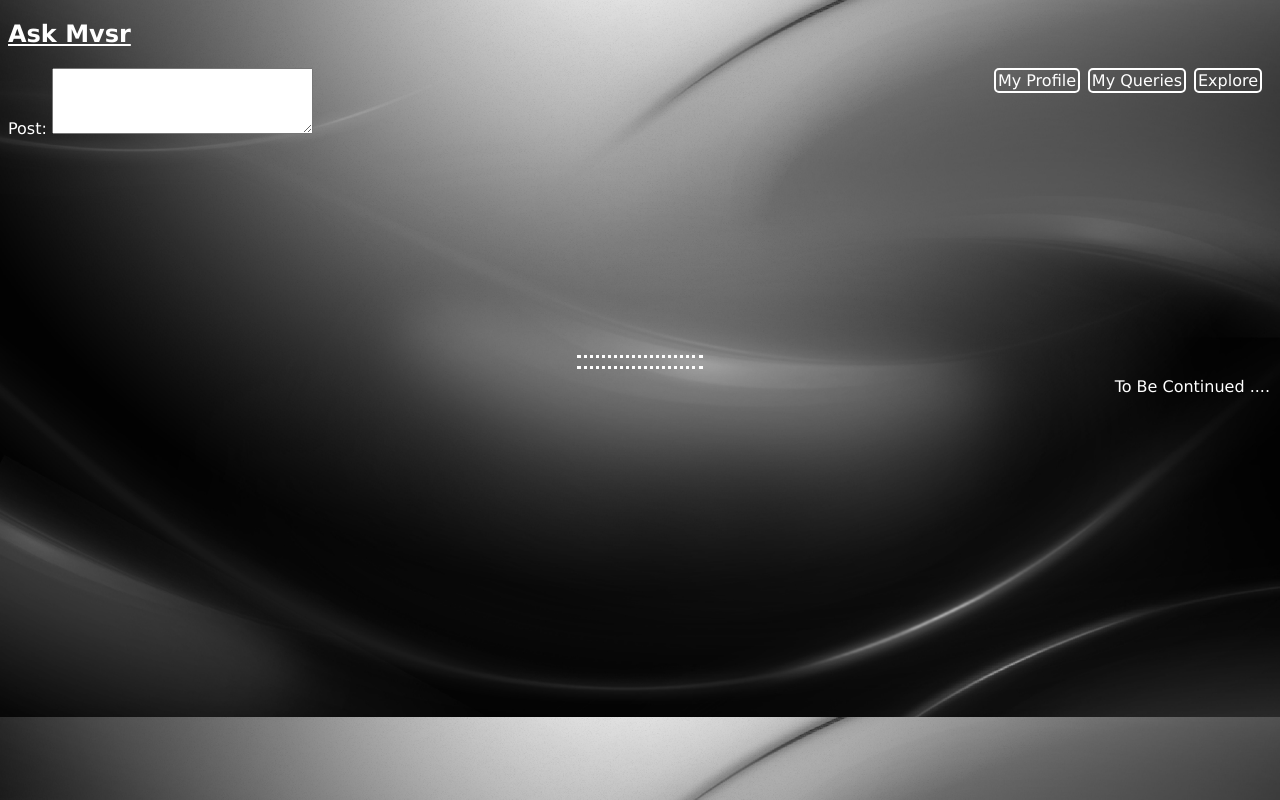
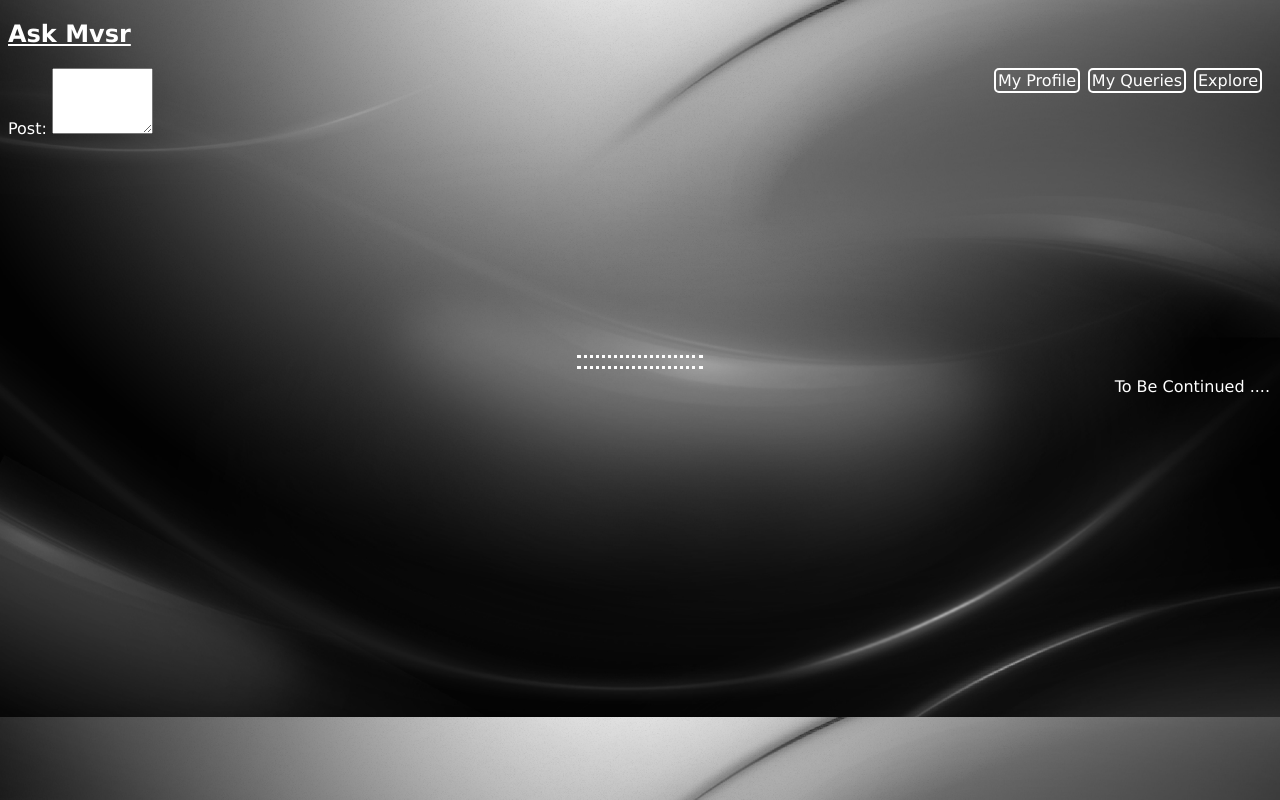
Before and after one commit to MadhuriChoula/maddy, a plain HTML site: page index.html in a window 1280 px wide. Drawn offline with Linux system fonts and the light colour scheme.

Commit message:
Update index.html

```diff
--- a/index.html
+++ b/index.html
@@ -13,7 +13,7 @@
 	<a class="nav nav2" href='insta.html'>My Queries</a>
 	<a class="nav nav3" href='insta.html'>Explore</a>
 	<form class="post"><label for="text">Post:</label>
-<textarea id="text" rows="4" cols="30"></textarea></form>
+<textarea id="text" rows="4" cols="10"></textarea></form>
 
 <br><br><br><br><br><br><br><br><br><br><br><hr>
 <hr>
```
